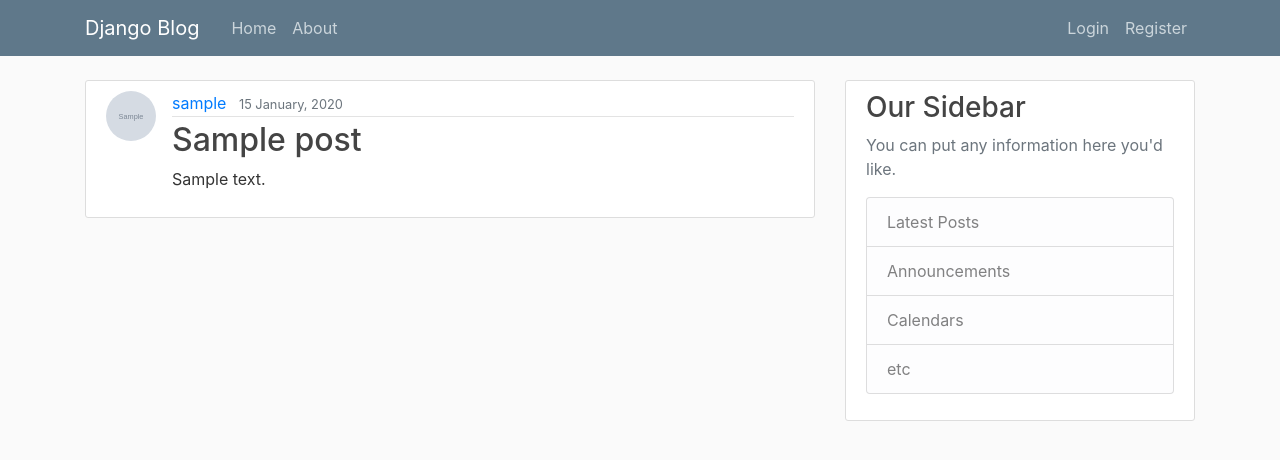
After one commit to raghava7129/Django_webapp, a Django app: page /post/1/ in a window 1280 px wide. The commit adds this page. Shown: the top 460 px of the page. Run offline with Django 5.2, Linux system fonts and the light colour scheme; tables that the repository leaves empty hold one stand-in row (values such as "Sample post"); grey boxes marked "Sample" are stand-in pictures; some libraries are stand-ins or nearby versions.

Commit message:
Implement create, update, and delete post functionality

```diff
--- a/blog/models.py
+++ b/blog/models.py
@@ -1,6 +1,7 @@
 from django.db import models
 from django.utils import timezone
 from django.contrib.auth.models import User
+from django.urls import reverse
 
 class Post(models.Model):
     title = models.CharField(max_length=100)
@@ -10,3 +11,6 @@
 
     def __str__(self):
         return self.title
+
+    def get_absolute_url(self):
+        return reverse("post-detail", kwargs={"pk": self.pk})
--- a/blog/templates/blog/base.html
+++ b/blog/templates/blog/base.html
@@ -34,6 +34,7 @@
               <!-- Navbar Right Side -->
               <div class="navbar-nav">
                 {% if user.is_authenticated %}
+                  <a class="nav-item nav-link" href="{% url 'post-create' %}">New Post</a>
                   <a class="nav-item nav-link" href="{% url 'profile' %}">Profile</a>
 
                   <form action="{% url 'logout' %}" method="post">
--- a/blog/templates/blog/home.html
+++ b/blog/templates/blog/home.html
@@ -8,7 +8,7 @@
                 <a class="mr-2" href="#">{{ post.author }}</a>
                 <small class="text-muted">{{ post.date_posted | date:"d F, Y" }}</small>
             </div>
-            <h2><a class="article-title" href="#">{{ post.title }}</a></h2>
+            <h2><a class="article-title" href={% url 'post-detail' post.id %}>{{ post.title }}</a></h2>
             <p class="article-content">{{ post.content }}</p>
             </div>
         </article>
--- /dev/null
+++ b/blog/templates/blog/post_detail.html
@@ -0,0 +1,21 @@
+{% extends "blog/base.html" %}
+
+{% block content %}
+    <article class="media content-section">
+        <Image src="{{ post.author.profile.image.url }}" class="rounded-circle article-image mr-3" alt="Post Image" style="width: 50px; height: 50px;">
+        <div class="media-body">
+            <div class="article-metadata">
+                <a class="mr-2" href="#">{{ post.author }}</a>
+                <small class="text-muted">{{ post.date_posted | date:"d F, Y" }}</small>
+            </div>
+            <h2 class="article-title">{{post.title}} </h2>
+            <p class="article-content">{{ post.content }}</p>
+
+            {% if post.author == user %}
+                <a class="btn btn-outline-secondary btn-sm mb-1" href="{% url 'post-update' post.id %}">Edit</a>
+                <a class="btn btn-outline-danger btn-sm mb-1" href="{% url 'post-delete' post.id %}">Yes, Delete</a>
+            {% endif %}
+
+        </div>
+    </article>
+{% endblock content %}
--- a/blog/urls.py
+++ b/blog/urls.py
@@ -1,7 +1,12 @@
 from django.urls import path
 from . import views
+from . views import PostListView, PostDetailView, PostCreateView, PostUpdateView, PostDeleteView
 
 urlpatterns = [
-    path('', views.home, name='blog-home'),
+    path('', PostListView.as_view(), name='blog-home'),
+    path('post/<int:pk>/', PostDetailView.as_view(), name = 'post-detail'),
+    path('post/new/', PostCreateView.as_view(), name = 'post-create'),
+    path('post/<int:pk>/update/', PostUpdateView.as_view(), name = 'post-update'),
+    path('post/<int:pk>/delete/', PostDeleteView.as_view(), name = 'post-delete'),
     path('about/', views.about, name='blog-about'),
 ]
--- a/blog/views.py
+++ b/blog/views.py
@@ -2,6 +2,8 @@
 from django.http import HttpResponse
 from .models import Post
 from django.contrib.auth.decorators import login_required
+from django.views.generic import ListView, DetailView, CreateView, DeleteView, UpdateView
+from django.contrib.auth.mixins import LoginRequiredMixin, UserPassesTestMixin
 
 @login_required
 def home(request):
@@ -10,6 +12,51 @@
     }
     return render(request, 'blog/home.html', context)
 
+class PostListView(ListView):
+    model = Post
+    template_name = "blog/home.html"
+    context_object_name = "posts"
+    ordering = ['-date_posted']
+
+class PostDetailView(DetailView):
+    model = Post
+
+class PostCreateView(LoginRequiredMixin, CreateView):
+    model = Post
+    fields = ['title', 'content']
+
+    def form_valid(self, form):
+        form.instance.author = self.request.user
+        return super().form_valid(form)
+
+class PostUpdateView(LoginRequiredMixin, UserPassesTestMixin, UpdateView):
+    model = Post
+    fields = ['title', 'content']
+
+    def form_valid(self, form):
+        form.instance.author = self.request.user
+        return super().form_valid(form)
+
+    def test_func(self):
+        post = self.get_object()
+
+        if self.request.user == post.author:
+            return True
+        return False
+
+class PostDeleteView(LoginRequiredMixin, UserPassesTestMixin, DeleteView):
+    model = Post
+    fields = ['title','content']
+    success_url = '/'
+
+    def test_func(self):
+        post = self.get_object()
+
+        if self.request.user == post.author:
+            return True
+        return False
+
+
 @login_required
 def about(request):
     return render(request, 'blog/about.html', {'title': 'About'})
```
Also changed, not shown: blog/templates/blog/post_confirm_delete.html (added, +14 -0 lines), blog/templates/blog/post_form.html (added, +19 -0 lines), mdeia/profile_pics/music_kjilk7L.jpg (added).
